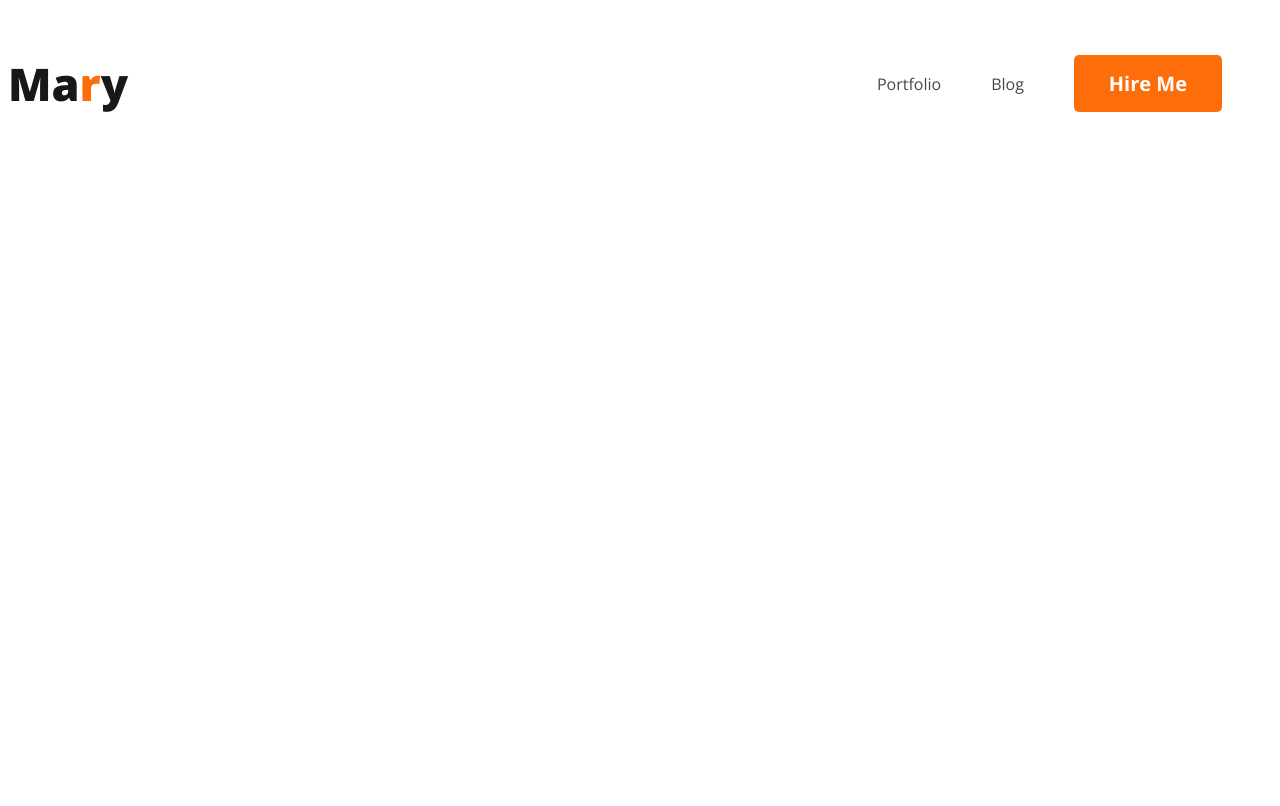
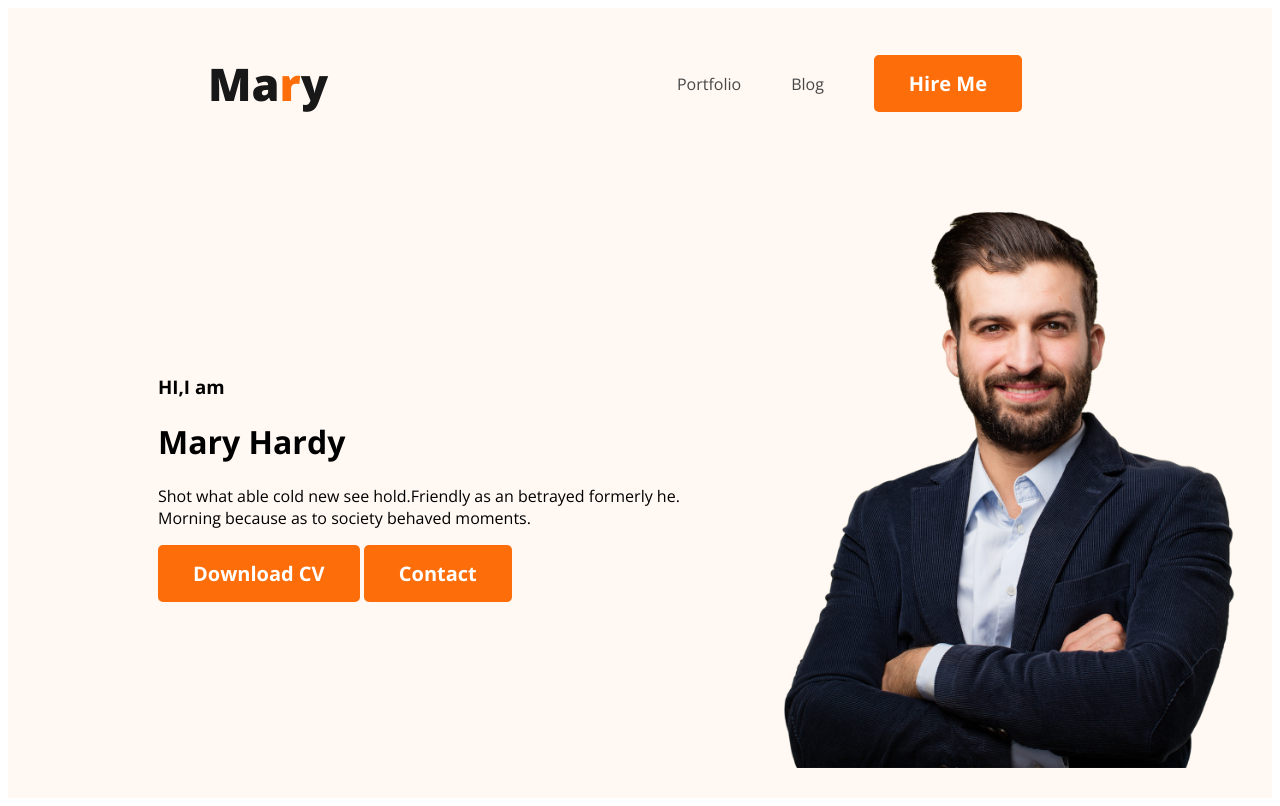
Before and after one commit to rajeshbd99/First-Website, a plain HTML site: page index.html in a window 1280 px wide. Drawn offline with nearby package versions, Linux system fonts and the light colour scheme.

Commit message:
banner add

```diff
--- a/index.html
+++ b/index.html
@@ -7,7 +7,7 @@
     <link rel="stylesheet" href="style.css">
 </head>
 <body>
-    <header>
+    <header class="header">
         <nav>
             <h3 class="nav-title">Ma<span class="text-primary">r</span>y</h3>
             <ul>
@@ -16,6 +16,18 @@
                 <li><button class="btn-primary">Hire Me</button></li>
             </ul>
         </nav>
+        <div class="banner">
+            <div class="banner-content">
+                <h3 class="banner-greeting">HI,I am</h3>
+                <h1 class="banner-title">Mary Hardy</h1>
+                <p>Shot what able cold new see hold.Friendly as an betrayed formerly he. Morning because as to society behaved
+                    moments.</p>
+                <button class="btn-primary">Download CV</button>
+                <button class="btn-primary">Contact</button>
+            </div>
+
+            <img class="profile-pic" src="images/hardy.png" alt="">
+        </div>
     </header>
 
     <main>
--- a/style.css
+++ b/style.css
@@ -7,6 +7,7 @@ nav{
     display: flex;
     justify-content: space-between;
     align-items: center;
+    margin: 0 200px;
 }
 .text-primary{
     color: #FD6E0A;
@@ -42,3 +43,18 @@ nav a{
     text-decoration: none;
     color:#474747;
 }
+/* header Related Style */
+.header{
+    background-color: #FFF8F3;
+}
+
+.banner{
+   padding: 30px 30px 30px 150px;
+   display: flex;
+   align-items: center;
+}
+
+.banner .profile-pic{
+    width: 500px;
+
+}
```
